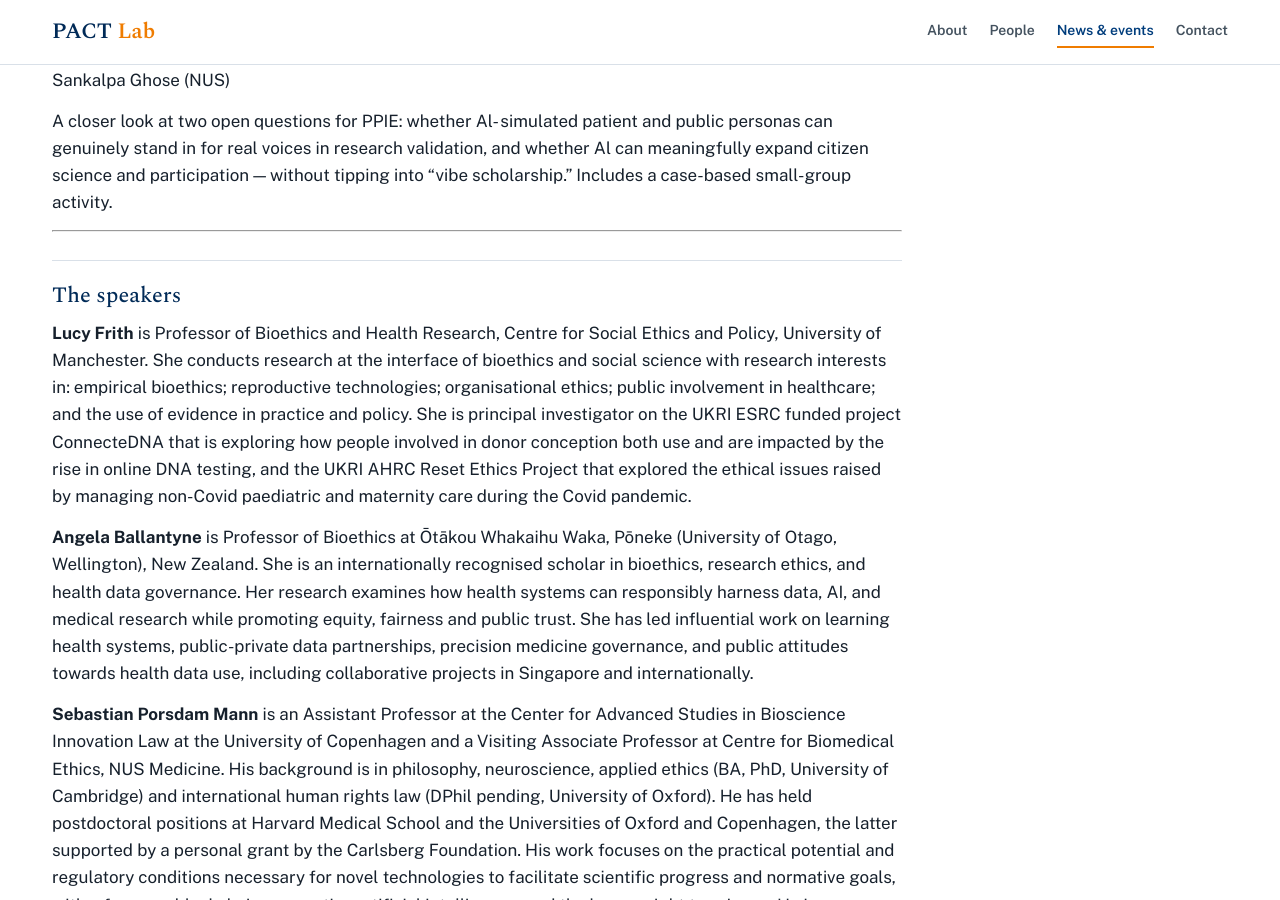
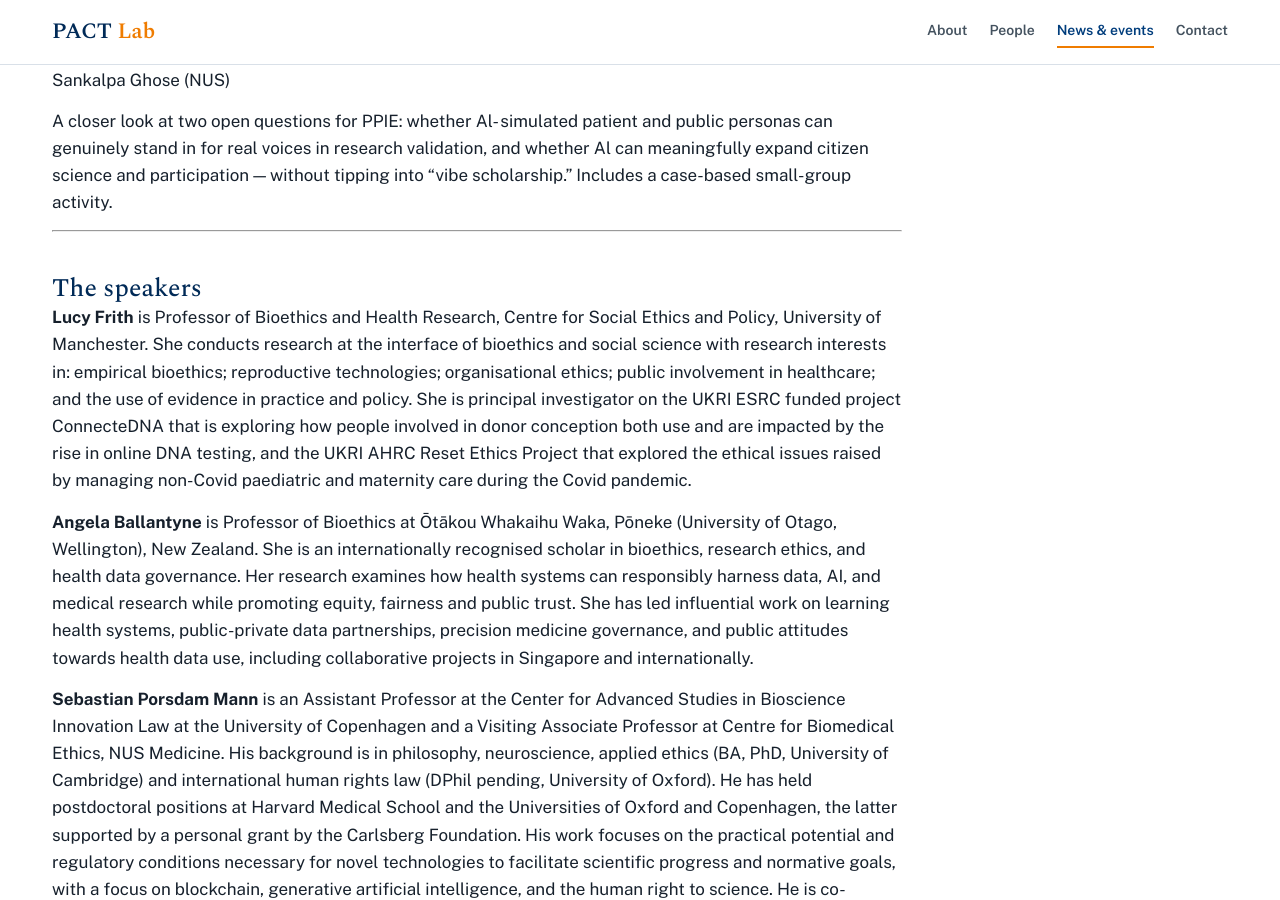
Before and after one commit to earp-lab/pact-lab, a Jekyll site: the page built from _events/20261013-ppie-ai-capacity-building-day.md, in a window 1280 px wide and 900 px high, scrolled down 1702 px. Built offline with Jekyll 4.4.1, drawn with Linux system fonts in a browser that asks for light colours.

Commit message:
Update 20261013-ppie-ai-capacity-building-day.md

```diff
--- a/_events/20261013-ppie-ai-capacity-building-day.md
+++ b/_events/20261013-ppie-ai-capacity-building-day.md
@@ -63,8 +63,9 @@
 A closer look at two open questions for PPIE: whether Al- simulated patient and public personas can genuinely stand in for real voices in research validation, and whether Al can meaningfully expand citizen science and participation — without tipping into "vibe scholarship." Includes a case-based small-group activity.
 
 <hr class="solid">
+<br>
 
-## The speakers
+# The speakers
 
 **Lucy Frith** is Professor of Bioethics and Health Research, Centre for Social Ethics and Policy, University of Manchester. She conducts research at the interface of bioethics and social science with research interests in: empirical bioethics; reproductive technologies; organisational ethics; public involvement in healthcare; and the use of evidence in practice and policy. She is principal investigator on the UKRI ESRC funded project ConnecteDNA that is exploring how people involved in donor conception both use and are impacted by the rise in online DNA testing, and the UKRI AHRC Reset Ethics Project that explored the ethical issues raised by managing non-Covid paediatric and maternity care during the Covid pandemic.
 
```
